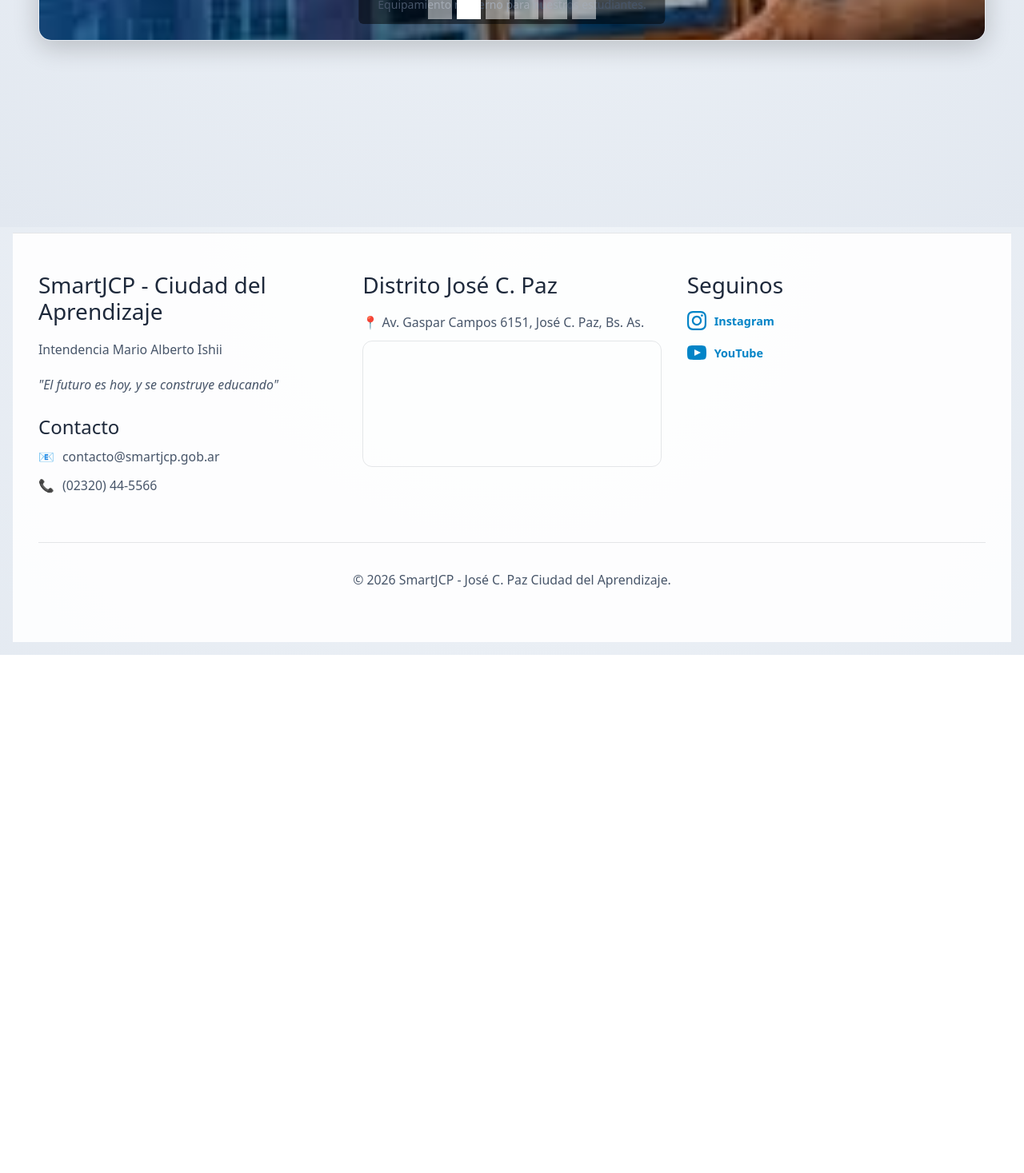
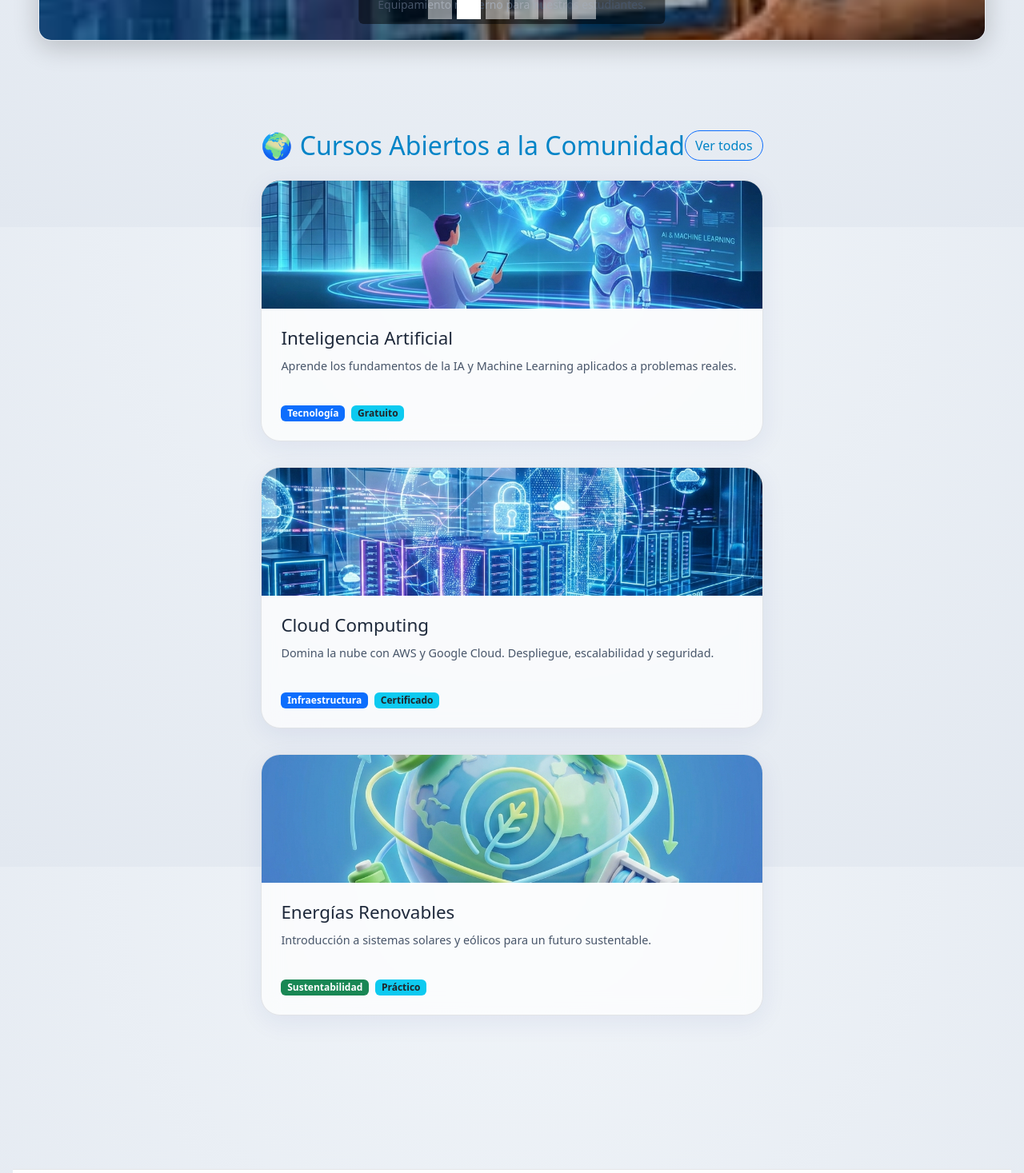
Before and after one commit to arielbulacio-coder/smartjcp, a React (Vite) app in the folder frontend/: page /#/ in a window 1280 px wide. Shown: the part 1316-2783 px from the top of the page at 80% size. Before the commit the page ends 2135 px from the top, so only its background shows below. Built offline with nearby package versions, Linux system fonts and the light colour scheme; no server answers; sample sign-in values are in the browser's storage; grey boxes are pictures that could not be loaded.

Commit message:
Add Community Courses to Home and inject academic mock data

```diff
--- a/frontend/src/components/academic/CourseSubjectManager.jsx
+++ b/frontend/src/components/academic/CourseSubjectManager.jsx
@@ -23,7 +23,23 @@ const CourseSubjectManager = () => {
             setCourses(resC.data);
             setSubjects(resS.data);
         } catch (error) {
-            console.error('Error loading data:', error);
+            console.error('Error loading data, using MOCK data:', error);
+            // MOCK DATA FOR DEMO
+            setCourses([
+                { id: 1, nombre: '1° Año - A' },
+                { id: 2, nombre: '1° Año - B' },
+                { id: 3, nombre: '2° Año - A' },
+                { id: 4, nombre: 'Curso Python' },
+                { id: 5, nombre: 'Curso Robótica' }
+            ]);
+            setSubjects([
+                { id: 1, nombre: 'Matemáticas' },
+                { id: 2, nombre: 'Lengua y Literatura' },
+                { id: 3, nombre: 'Programación I' },
+                { id: 4, nombre: 'Robótica Aplicada' },
+                { id: 5, nombre: 'Inglés Técnico' },
+                { id: 6, nombre: 'Sistemas Digitales' }
+            ]);
         }
     };
 
--- a/frontend/src/components/academic/StudentsManagement.jsx
+++ b/frontend/src/components/academic/StudentsManagement.jsx
@@ -31,8 +31,14 @@ const StudentsManagement = () => {
             const response = await api.get('/alumnos');
             setStudents(response.data);
         } catch (error) {
-            console.error('Error fetching students:', error);
-            alert('Error al cargar alumnos');
+            console.error('Error fetching students, using MOCK data:', error);
+            // MOCK DATA FOR DEMO
+            setStudents([
+                { id: 1, nombre: 'Juan', apellido: 'Gomez', email: 'juan.gomez@alumno.smartjcp.edu', email_padre: 'padre.gomez@gmail.com', legajo: 'L-12345', curso: '1° Año - A' },
+                { id: 2, nombre: 'Maria', apellido: 'Lopez', email: 'maria.lopez@alumno.smartjcp.edu', email_padre: 'madre.lopez@gmail.com', legajo: 'L-12346', curso: '2° Año - B' },
+                { id: 3, nombre: 'Carlos', apellido: 'Diaz', email: 'carlos.diaz@alumno.smartjcp.edu', email_padre: 'padre.diaz@gmail.com', legajo: 'L-12347', curso: 'Curso Python' },
+                { id: 4, nombre: 'Lucia', apellido: 'Martinez', email: 'lucia.martinez@alumno.smartjcp.edu', email_padre: 'madre.martinez@gmail.com', legajo: 'L-12348', curso: 'Curso Robótica' }
+            ]);
         } finally {
             setLoading(false);
         }
--- a/frontend/src/components/academic/TeacherAssignment.jsx
+++ b/frontend/src/components/academic/TeacherAssignment.jsx
@@ -50,7 +50,42 @@ const TeacherAssignment = () => {
             setAssignments(resAsig.data);
 
         } catch (error) {
-            console.error('Error fetching data:', error);
+            console.error('Error fetching data, using MOCK data:', error);
+            // MOCK DATA FALLBACK FOR DEMO
+            // Teachers
+            const mockTeachers = [
+                { id: 1, email: 'juan.perez@smartjcp.edu', role: 'profesor' },
+                { id: 2, email: 'maria.gonzalez@smartjcp.edu', role: 'profesor' },
+                { id: 3, email: 'roberto.gomez@smartjcp.edu', role: 'profesor' }
+            ];
+            setTeachers(mockTeachers);
+            if (!selectedTeacher) setSelectedTeacher(mockTeachers[0].email);
+
+            // Courses (renamed from "Cursos" context to "Aulas/Grados")
+            const mockCursos = [
+                { id: 1, nombre: '1° Año - A' },
+                { id: 2, nombre: '2° Año - B' },
+                { id: 3, nombre: 'Curso Python' },
+                { id: 4, nombre: 'Curso Robótica' }
+            ];
+            setCourseOptions(mockCursos);
+            if (!selectedCourse) setSelectedCourse(mockCursos[0].nombre);
+
+            // Subjects (Materia -> Curso Temático)
+            const mockMaterias = [
+                { id: 1, nombre: 'Matemáticas' },
+                { id: 2, nombre: 'Programación I' },
+                { id: 3, nombre: 'Robótica Aplicada' },
+                { id: 4, nombre: 'Diseño Web' }
+            ];
+            setSubjectOptions(mockMaterias);
+            if (!selectedSubject) setSelectedSubject(mockMaterias[0].nombre);
+
+            // Assignments
+            setAssignments([
+                { id: 1, email_profesor: 'juan.perez@smartjcp.edu', curso: 'Curso Python', materia: 'Programación I', ciclo_lectivo: 2026 },
+                { id: 2, email_profesor: 'maria.gonzalez@smartjcp.edu', curso: 'Curso Robótica', materia: 'Robótica Aplicada', ciclo_lectivo: 2026 }
+            ]);
         }
         setLoading(false);
     };
--- a/frontend/src/pages/Home.jsx
+++ b/frontend/src/pages/Home.jsx
@@ -15,6 +15,11 @@ import imgLogo from '../assets/carousel/IMG-20251211-WA0113.jpg';
 
 // Tool Icons removed as they are no longer displayed on Home
 
+
+// Import Community Course Images
+import imgIA from '../assets/courses/curso_ia_learning_1768497523497.png';
+import imgCloud from '../assets/courses/curso_cloud_computing_1768497506593.png';
+import imgEnergia from '../assets/courses/curso_energia_electrica_1768497487244.png';
 
 // ... other imports
 
@@ -139,9 +144,66 @@ const Home = () => {
                 </Carousel>
             </div>
 
+
             {isAuthenticated && (
-                <div style={{ marginTop: '2rem' }}>
+                <div style={{ marginTop: '3rem', textAlign: 'left', maxWidth: '1200px', margin: '3rem auto' }}>
+                    <div style={{ display: 'flex', justifyContent: 'space-between', alignItems: 'center', marginBottom: '1.5rem', paddingLeft: '1rem', paddingRight: '1rem' }}>
+                        <h2 style={{ margin: 0 }}>🌍 Cursos Abiertos a la Comunidad</h2>
+                        <Link to="/cursos-comunidad" className="btn btn-outline-primary" style={{ borderRadius: '20px' }}>Ver todos</Link>
+                    </div>
 
+                    <div style={{ display: 'grid', gridTemplateColumns: 'repeat(auto-fit, minmax(300px, 1fr))', gap: '2rem', padding: '0 1rem' }}>
+                        {/* Course Card 1 */}
+                        <div className="glass-card" style={{ padding: '0', overflow: 'hidden', margin: 0, display: 'flex', flexDirection: 'column' }}>
+                            <div style={{ height: '160px', overflow: 'hidden' }}>
+                                <img src={imgIA} alt="IA Learning" style={{ width: '100%', height: '100%', objectFit: 'cover' }} />
+                            </div>
+                            <div style={{ padding: '1.5rem', flex: 1, display: 'flex', flexDirection: 'column' }}>
+                                <h3 style={{ fontSize: '1.4rem', marginBottom: '0.5rem' }}>Inteligencia Artificial</h3>
+                                <p style={{ fontSize: '0.9rem', color: 'var(--text-dim)', flex: 1 }}>
+                                    Aprende los fundamentos de la IA y Machine Learning aplicados a problemas reales.
+                                </p>
+                                <div style={{ marginTop: '1rem' }}>
+                                    <span className="badge bg-primary me-2">Tecnología</span>
+                                    <span className="badge bg-info text-dark">Gratuito</span>
+                                </div>
+                            </div>
+                        </div>
+
+                        {/* Course Card 2 */}
+                        <div className="glass-card" style={{ padding: '0', overflow: 'hidden', margin: 0, display: 'flex', flexDirection: 'column' }}>
+                            <div style={{ height: '160px', overflow: 'hidden' }}>
+                                <img src={imgCloud} alt="Cloud Computing" style={{ width: '100%', height: '100%', objectFit: 'cover' }} />
+                            </div>
+                            <div style={{ padding: '1.5rem', flex: 1, display: 'flex', flexDirection: 'column' }}>
+                                <h3 style={{ fontSize: '1.4rem', marginBottom: '0.5rem' }}>Cloud Computing</h3>
+                                <p style={{ fontSize: '0.9rem', color: 'var(--text-dim)', flex: 1 }}>
+                                    Domina la nube con AWS y Google Cloud. Despliegue, escalabilidad y seguridad.
+                                </p>
+                                <div style={{ marginTop: '1rem' }}>
+                                    <span className="badge bg-primary me-2">Infraestructura</span>
+                                    <span className="badge bg-info text-dark">Certificado</span>
+                                </div>
+                            </div>
+                        </div>
+
+                        {/* Course Card 3 */}
+                        <div className="glass-card" style={{ padding: '0', overflow: 'hidden', margin: 0, display: 'flex', flexDirection: 'column' }}>
+                            <div style={{ height: '160px', overflow: 'hidden' }}>
+                                <img src={imgEnergia} alt="Energías Renovables" style={{ width: '100%', height: '100%', objectFit: 'cover' }} />
+                            </div>
+                            <div style={{ padding: '1.5rem', flex: 1, display: 'flex', flexDirection: 'column' }}>
+                                <h3 style={{ fontSize: '1.4rem', marginBottom: '0.5rem' }}>Energías Renovables</h3>
+                                <p style={{ fontSize: '0.9rem', color: 'var(--text-dim)', flex: 1 }}>
+                                    Introducción a sistemas solares y eólicos para un futuro sustentable.
+                                </p>
+                                <div style={{ marginTop: '1rem' }}>
+                                    <span className="badge bg-success me-2">Sustentabilidad</span>
+                                    <span className="badge bg-info text-dark">Práctico</span>
+                                </div>
+                            </div>
+                        </div>
+                    </div>
                 </div>
             )}
         </div>
```
